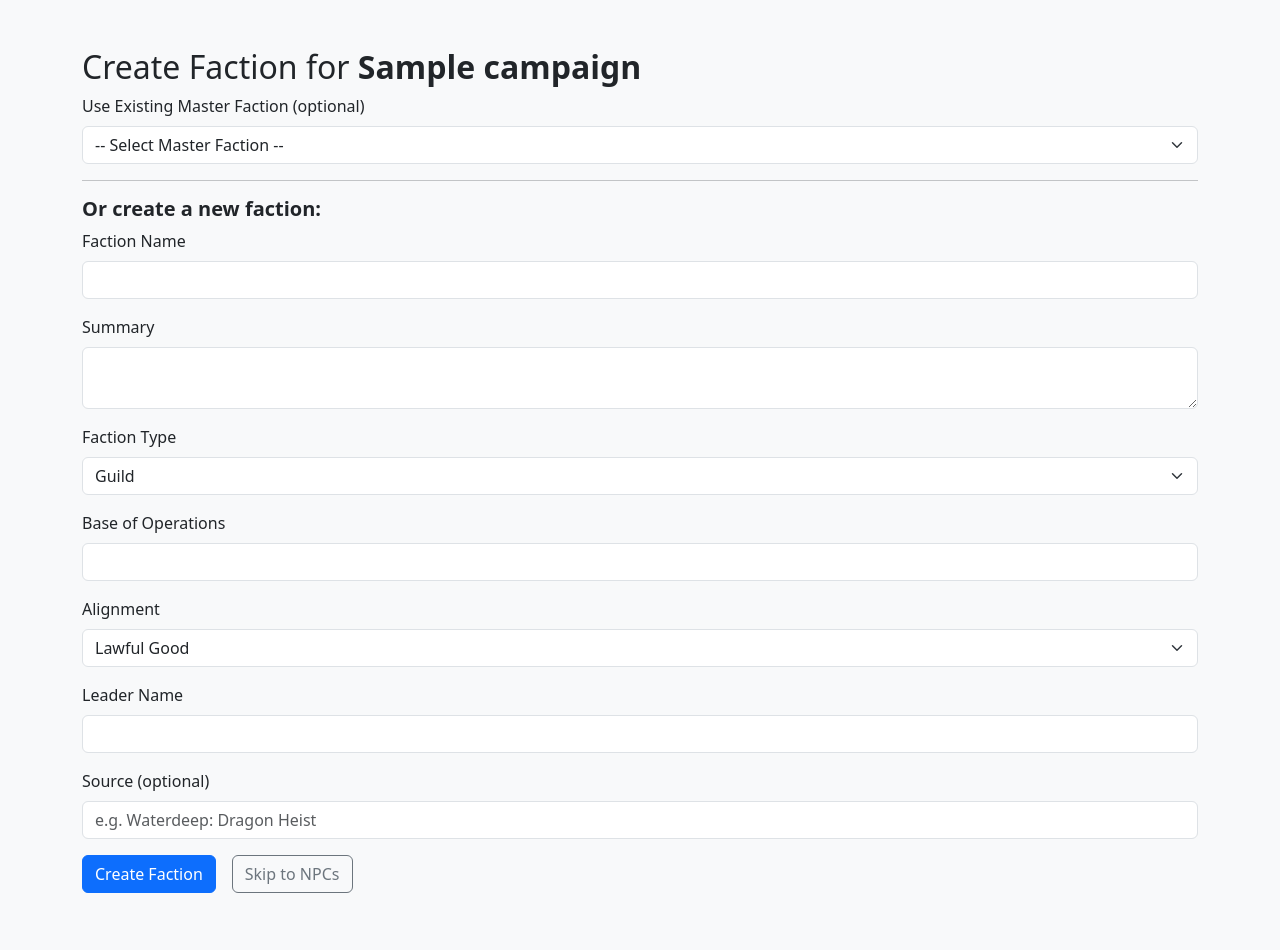
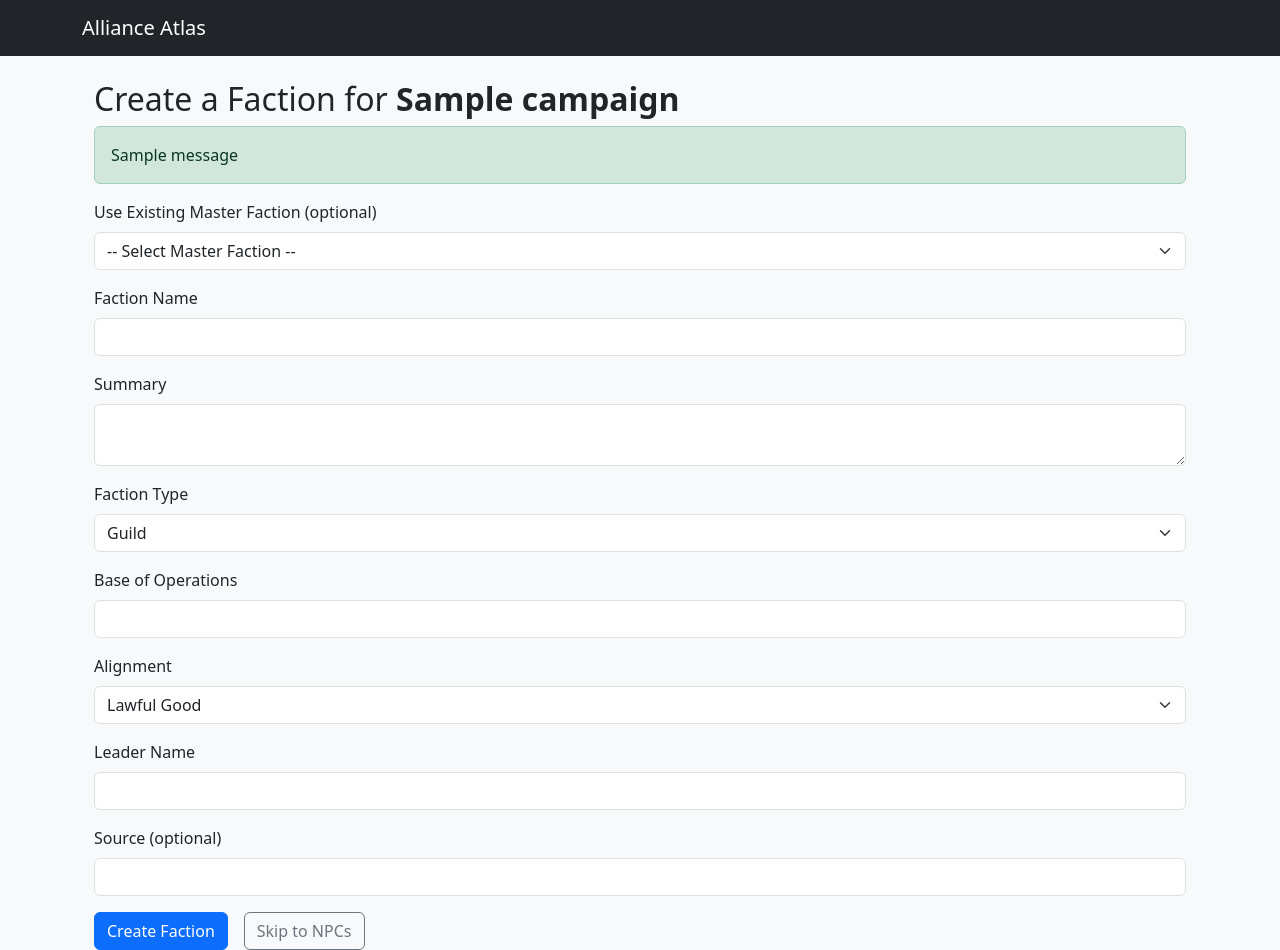
Before and after one commit to nyxbarnfield/alliance-atlas-prototype, a Flask app: page /campaign/1/faction/new in a window 1280 px wide. Before the commit the page ends 893 px from the top, so only its background shows below. Run offline with Flask 3, Linux system fonts and the light colour scheme; tables that the repository leaves empty hold one stand-in row (values such as "Sample post"); one stand-in notice (Sample message) is shown.

Commit message:
adding validation to the create faction screen

```diff
--- a/app.py
+++ b/app.py
@@ -1,5 +1,6 @@
-from flask import Flask, render_template, redirect, url_for, request, session
+from flask import Flask, flash, render_template, redirect, url_for, request, session
 from flask_sqlalchemy import SQLAlchemy
+from forms import FactionForm
 import os
 
 # --- App & DB Setup ---
@@ -89,71 +90,64 @@
 @app.route('/campaign/<int:campaign_id>/faction/new', methods=['GET', 'POST'])
 def create_faction(campaign_id):
     campaign = Campaign.query.get_or_404(campaign_id)
+
+    # Load all master factions that have not yet been used in this campaign
+    used_names = {f.name for f in campaign.factions}
     master_factions = MasterFaction.query.all()
+    available_master_factions = [
+        f for f in master_factions if f.name not in used_names
+    ]
 
-    error_message = None
-    form_data = {}
+    # Build the form and populate dropdowns
+    form = FactionForm()
+    form.alignment.choices = [(a, a) for a in alignment_list]
+    form.faction_type.choices = [(t, t) for t in faction_type_list]
 
-    if request.method == 'POST':
-        # Handle form submission
-        name = request.form.get('name').strip()
-        form_data = {
-            'name': name,
-            'summary': request.form.get('summary'),
-            'faction_type': request.form.get('faction_type'),
-            'base_location': request.form.get('base_location'),
-            'alignment': request.form.get('alignment'),
-            'leader_name': request.form.get('leader_name'),
-            'source': request.form.get('source'),
-            'master_faction_id': request.form.get('master_faction_id')
-        }
+    # Handle master faction prefill
+    selected_id = request.args.get('master_id')
+    if selected_id:
+        selected = MasterFaction.query.get(int(selected_id))
+        if selected:
+            form.name.data = selected.name
+            form.summary.data = selected.summary
+            form.faction_type.data = selected.faction_type
+            form.base_location.data = selected.base_location
+            form.alignment.data = selected.alignment
+            form.leader_name.data = selected.default_leader
+            form.source.data = selected.source
 
-        # ✅ Check for duplicate only on POST
-        existing = Faction.query.filter_by(name=name, campaign_id=campaign.id).first()
-        if existing:
-            error_message = "A faction with that name already exists in this campaign."
+    # Handle POST
+    if form.validate_on_submit():
+        if form.skip.data:
+            return redirect(url_for('create_npc', campaign_id=campaign.id))
+
+        # Check for duplicates
+        if Faction.query.filter_by(name=form.name.data.strip(), campaign_id=campaign.id).first():
+            form.name.errors.append("A faction with that name already exists in this campaign.")
+            flash("⚠️ A faction with that name already exists in this campaign.", "danger")
         else:
             faction = Faction(
-                name=name,
-                summary=form_data['summary'],
-                faction_type=form_data['faction_type'],
-                base_location=form_data['base_location'],
-                alignment=form_data['alignment'],
-                leader_name=form_data['leader_name'],
-                source=form_data['source'],
+                name=form.name.data.strip(),
+                summary=form.summary.data,
+                faction_type=form.faction_type.data,
+                base_location=form.base_location.data,
+                alignment=form.alignment.data,
+                leader_name=form.leader_name.data,
+                source=form.source.data,
                 campaign_id=campaign.id
             )
             db.session.add(faction)
             db.session.commit()
+            flash("✅ Faction created successfully!", "success")
             return redirect(url_for('create_npc', campaign_id=campaign.id))
-
-    else:
-        # GET request - prefill from master faction if selected
-        master_faction_id = request.args.get('master_faction_id')
-        if master_faction_id:
-            mf = MasterFaction.query.get(master_faction_id)
-            if mf:
-                form_data = {
-                    'name': mf.name,
-                    'summary': mf.summary,
-                    'faction_type': mf.faction_type,
-                    'base_location': mf.base_location,
-                    'alignment': mf.alignment,
-                    'leader_name': mf.default_leader,
-                    'source': mf.source,
-                    'master_faction_id': mf.id
-                }
 
     return render_template(
         'create_faction.html',
         campaign=campaign,
-        master_factions=master_factions,
-        form_data=form_data,
-        alignment_list=alignment_list,
-        faction_type_list=faction_type_list,
-        error_message=error_message
+        form=form,
+        master_factions=available_master_factions,
+        selected_master_id=selected_id
     )
-
 
 @app.route('/campaign/<int:campaign_id>/npc/new', methods=['GET', 'POST'])
 def create_npc(campaign_id):
--- /dev/null
+++ b/forms.py
@@ -0,0 +1,15 @@
+from flask_wtf import FlaskForm
+from wtforms import StringField, TextAreaField, SelectField, SubmitField
+from wtforms.validators import DataRequired, Optional, Length
+
+class FactionForm(FlaskForm):
+    name = StringField('Faction Name', validators=[DataRequired(), Length(max=100)])
+    summary = TextAreaField('Summary', validators=[Optional()])
+    faction_type = SelectField('Faction Type', choices=[], validators=[DataRequired()])
+    base_location = StringField('Base of Operations', validators=[Optional(), Length(max=100)])
+    alignment = SelectField('Alignment', choices=[], validators=[DataRequired()])
+    leader_name = StringField('Leader Name', validators=[Optional(), Length(max=100)])
+    source = StringField('Source (optional)', validators=[Optional(), Length(max=100)])
+
+    submit = SubmitField('Create Faction')
+    skip = SubmitField('Skip to NPCs')
--- a/templates/create_faction.html
+++ b/templates/create_faction.html
@@ -1,97 +1,76 @@
-<!DOCTYPE html>
-<html lang="en">
-<head>
-    <meta charset="UTF-8">
-    <title>Create Faction</title>
-    <link href="https://cdn.jsdelivr.net/npm/bootstrap@5.3.0/dist/css/bootstrap.min.css" rel="stylesheet">
-</head>
-<body class="bg-light">
-    <div class="container mt-5">
-        <h2>Create Faction for <strong>{{ campaign.name }}</strong></h2>
+{% extends "base.html" %}
+{% block content %}
+<div class="container mt-4">
+    <h2>Create a Faction for <strong>{{ campaign.name }}</strong></h2>
 
-        {% if error_message %}
-            <div class="alert alert-danger">{{ error_message }}</div>
+    <!-- Flash messages -->
+    {% with messages = get_flashed_messages(with_categories=true) %}
+        {% if messages %}
+            {% for category, message in messages %}
+                <div class="alert alert-{{ 'danger' if category == 'danger' else 'success' }}">{{ message }}</div>
+            {% endfor %}
         {% endif %}
+    {% endwith %}
 
-        <form method="POST">
-            <!-- Master Faction Selector -->
-            <div class="mb-3">
-                <label for="master_faction_id" class="form-label">Use Existing Master Faction (optional)</label>
-                <select class="form-select" name="master_faction_id" id="master_faction_id" onchange="this.form.submit()">
+    <!-- Master faction selection -->
+    <form method="get" action="{{ url_for('create_faction', campaign_id=campaign.id) }}" class="mb-3">
+        <label for="master_id" class="form-label">Use Existing Master Faction (optional)</label>
+        <select class="form-select" name="master_id" id="master_id" onchange="this.form.submit()">
             <option value="">-- Select Master Faction --</option>
             {% for mf in master_factions %}
-                        {% set used = false %}
-                        {% for f in campaign.factions %}
-                            {% if f.name == mf.name %}
-                                {% set used = true %}
-                            {% endif %}
-                        {% endfor %}
-                        <option value="{{ mf.id }}"
-                            {% if form_data.master_faction_id == mf.id|string %}selected{% endif %}
-                            {% if used %}disabled{% endif %}>
+                <option value="{{ mf.id }}" {% if selected_master_id == mf.id|string %}selected{% endif %}>
                     {{ mf.name }} {% if mf.source %}({{ mf.source }}){% endif %}
                 </option>
             {% endfor %}
         </select>
-            </div>
+    </form>
 
-            <hr>
-
-            <h5><strong>Or create a new faction:</strong></h5>
+    <!-- Faction form -->
+    <form method="POST">
+        {{ form.hidden_tag() }}
 
         <div class="mb-3">
-                <label for="name" class="form-label">Faction Name</label>
-                <input type="text" class="form-control {% if error_message %}is-invalid{% endif %}" id="name" name="name" value="{{ form_data.name if form_data else '' }}" required>
-                {% if error_message %}
-                    <div class="invalid-feedback">
-                        A faction with that name already exists in this campaign.
-                    </div>
-                {% endif %}
+            {{ form.name.label(class="form-label") }}
+            {{ form.name(class="form-control" + (" is-invalid" if form.name.errors else "")) }}
+            {% for error in form.name.errors %}
+                <div class="invalid-feedback">{{ error }}</div>
+            {% endfor %}
         </div>
 
         <div class="mb-3">
-                <label for="summary" class="form-label">Summary</label>
-                <textarea class="form-control" id="summary" name="summary">{{ form_data.summary if form_data else '' }}</textarea>
+            {{ form.summary.label(class="form-label") }}
+            {{ form.summary(class="form-control") }}
         </div>
 
         <div class="mb-3">
-                <label for="faction_type" class="form-label">Faction Type</label>
-                <select class="form-select" id="faction_type" name="faction_type">
-                    {% for option in faction_type_list %}
-                        <option value="{{ option }}" {% if form_data.faction_type == option %}selected{% endif %}>{{ option }}</option>
-                    {% endfor %}
-                </select>
+            {{ form.faction_type.label(class="form-label") }}
+            {{ form.faction_type(class="form-select") }}
         </div>
 
         <div class="mb-3">
-                <label for="base_location" class="form-label">Base of Operations</label>
-                <input type="text" class="form-control" id="base_location" name="base_location" value="{{ form_data.base_location if form_data else '' }}">
+            {{ form.base_location.label(class="form-label") }}
+            {{ form.base_location(class="form-control") }}
         </div>
 
         <div class="mb-3">
-                <label for="alignment" class="form-label">Alignment</label>
-                <select class="form-select" id="alignment" name="alignment">
-                    {% for option in alignment_list %}
-                        <option value="{{ option }}" {% if form_data.alignment == option %}selected{% endif %}>{{ option }}</option>
-                    {% endfor %}
-                </select>
+            {{ form.alignment.label(class="form-label") }}
+            {{ form.alignment(class="form-select") }}
         </div>
 
         <div class="mb-3">
-                <label for="leader_name" class="form-label">Leader Name</label>
-                <input type="text" class="form-control" id="leader_name" name="leader_name" value="{{ form_data.leader_name if form_data else '' }}">
+            {{ form.leader_name.label(class="form-label") }}
+            {{ form.leader_name(class="form-control") }}
         </div>
 
         <div class="mb-3">
-                <label for="source" class="form-label">Source (optional)</label>
-                <input type="text" class="form-control" id="source" name="source" placeholder="e.g. Waterdeep: Dragon Heist" value="{{ form_data.source if form_data else '' }}">
+            {{ form.source.label(class="form-label") }}
+            {{ form.source(class="form-control") }}
         </div>
 
         <div class="d-flex gap-3">
-                <button type="submit" class="btn btn-primary">Create Faction</button>
-                <a href="{{ url_for('create_npc', campaign_id=campaign.id) }}" class="btn btn-outline-secondary">Skip to NPCs</a>
+            {{ form.submit(class="btn btn-primary") }}
+            {{ form.skip(class="btn btn-outline-secondary") }}
         </div>
     </form>
 </div>
-</body>
-</html>
+{% endblock %}
```
Lines whose indentation alone changed are shown as unchanged.
